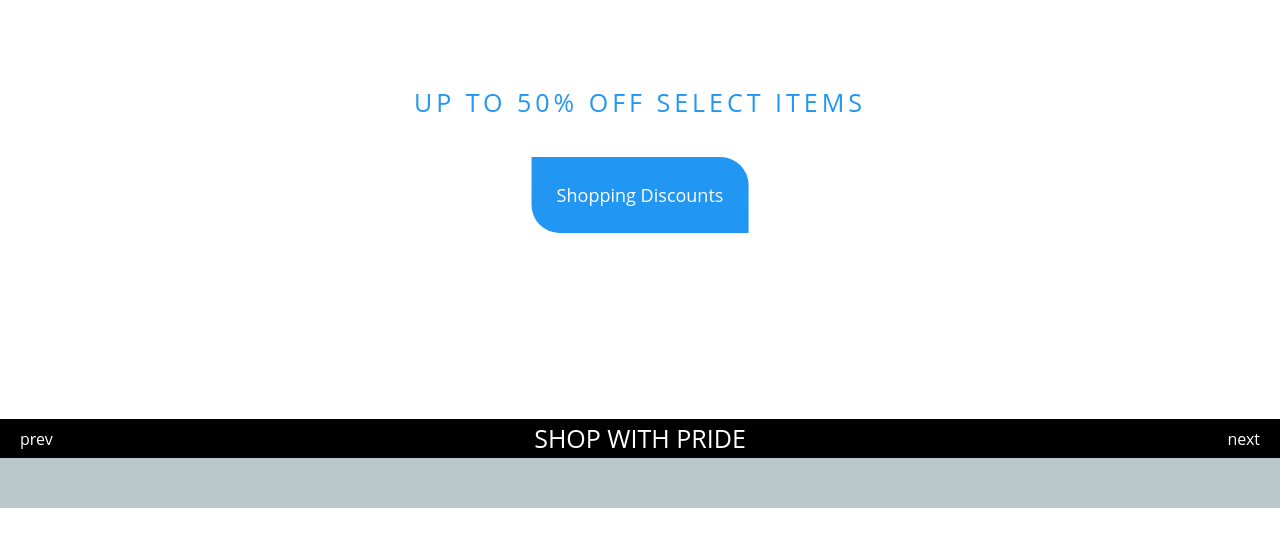
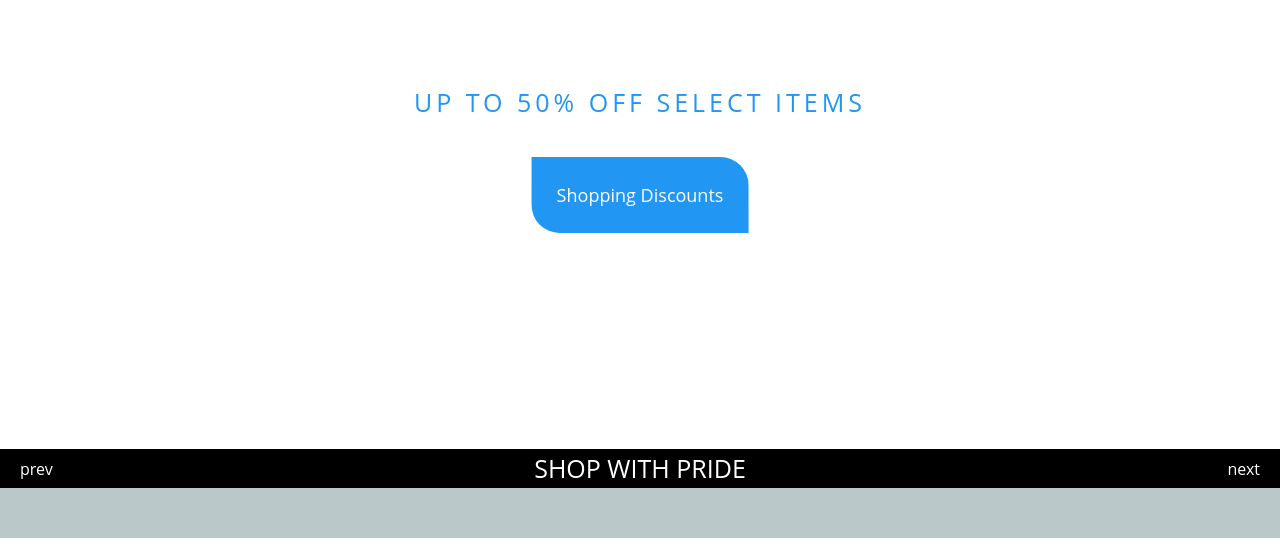
Before and after one commit to eldogsh/Commercial, a website: page index.html in a window 1280 px wide. Shown: the part 396-952 px from the top of the page. Drawn offline with nearby package versions, Linux system fonts and the light colour scheme.

Commit message:
Update index.css

```diff
--- a/CSS/index.css
+++ b/CSS/index.css
@@ -565,7 +565,7 @@ header .lista .container ul a:hover {
     margin-bottom: 100px;
     width: 100%;
     overflow: hidden;
-    top: 15px;
+    top: 45px;
 }
 
 .seciton p:first-child{
```
